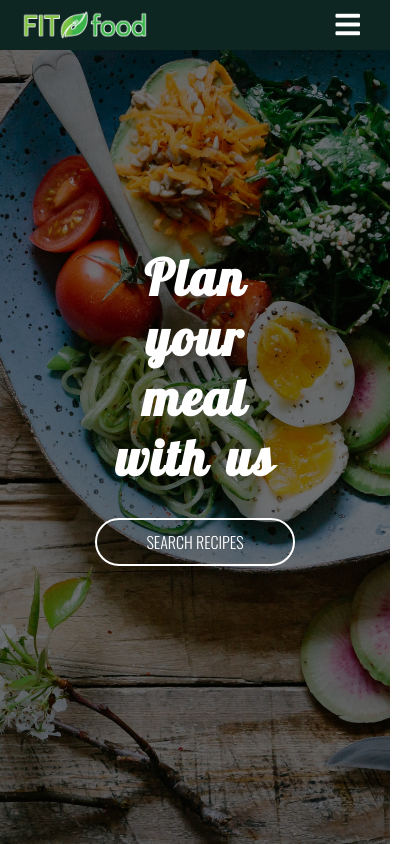
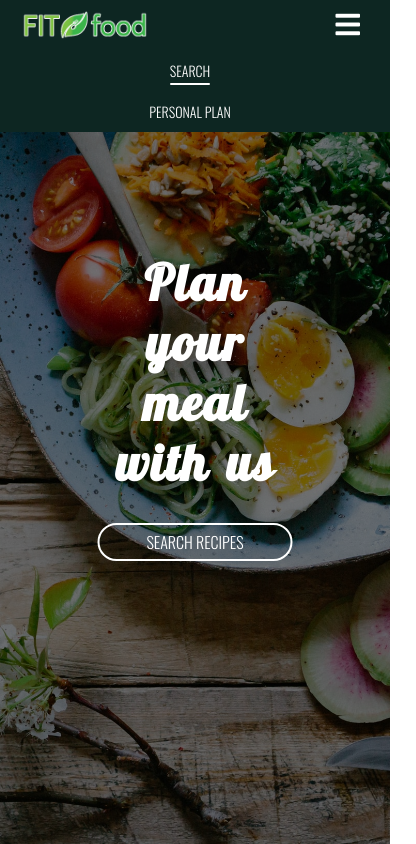
Before and after one commit to davidSooky/React-Recipe-App, a React (Create React App) app: page / in a window 390 px wide. Both pictures are taken after a click on the icon 347 px from the left and 25 px from the top of the page. Shown: the top 844 px of the page, 416 px wide, since content can reach past the window. Built offline with nearby package versions, Linux system fonts and the light colour scheme; no server answers.

Commit message:
Respinsiveness bugfixes

```diff
--- a/src/components/Accordion.js
+++ b/src/components/Accordion.js
@@ -41,7 +41,7 @@ const Accordion = ({ recipes, date }) => {
                                     })
                                 }
                                 </ul>
-                                <a href={url} className="btn btn-show" target="_blank">Show recipe</a>
+                                <a href={url} className="btn btn-show" rel="noreferrer" target="_blank">Show recipe</a>
                                 <a
                                     className="btn btn-delete"
                                     onClick={() => {
--- a/src/components/App.css
+++ b/src/components/App.css
@@ -496,7 +496,24 @@ html {
   }
 
   .header-container .nav-links {
-    display: none;
+    display: block;
+    background: var(--main-color);
+    position: absolute;
+    width: 100%;
+    display: grid;
+    place-items: center;
+    top: 50px;
+    left: 0;
+    transition: 0.3s ease;
+    visibility: hidden;
+    opacity: 0;
+    height: 0;
+  }
+
+  .header-container .nav-links.active {
+    visibility: visible;
+    height: auto;
+    opacity: 1;
   }
 
   .header-container i {
@@ -508,6 +525,16 @@ html {
     width: 130px;
   }
 
+  .search-field {
+    height: 170px;
+    align-items: flex-start;
+    flex-direction: column;
+    justify-content: space-between;
+    font-size: 14px;
+    padding-bottom: 0;
+    margin-bottom: 25px;
+  }
+
   .card {
     flex-direction: column;
     width: 100%;
@@ -515,8 +542,10 @@ html {
 
   .recipe-list {
     display: flex;
+    font-size: 14px;
     flex-direction: column;
     justify-items: normal;
+    padding: 5px 10px;
   }
 
   .recipe-list .recipe {
@@ -541,8 +570,17 @@ html {
     padding: 0;
   }
 
+  .accordion-content .image img {
+    width: 90%;
+    height: 90%;
+  }
+
   .accordion .energy {
     order: 2;
+  }
+
+  .accordion .meal-name {
+    margin-top: 0;
   }
 
   .accordion .meal-info {
@@ -553,4 +591,9 @@ html {
   .footer {
     height: 50px;
   }
+
+  .btn {
+    padding: 5px;
+    width: auto;
+  }
 }
--- a/src/components/Footer.js
+++ b/src/components/Footer.js
@@ -7,6 +7,7 @@ const Footer = () => {
             <a
                 href="https://github.com/davidSooky/React-Recipe-App"
                 target="_blank"className="social-media"
+                rel="noreferrer"
             >
                 <i className="fab fa-github fa-2x"></i>
             </a>
--- a/src/components/Header.js
+++ b/src/components/Header.js
@@ -11,6 +11,7 @@ gsap.registerPlugin(CSSRulePlugin);
 
 export const Header = () => {
     const [scrolled, setScrolled] = useState(false);
+    const [open, setOpen] = useState(false);
     const btnRef = useRef(null);
     const navRef = useRef(null);
     const container = useRef(null);
@@ -25,6 +26,7 @@ export const Header = () => {
         : setScrolled(false)
     };
 
+    // Header reveal animation
     useEffect(() => {
         tl.set(container.current, { css: {visibility: "visible"}});
         tl.to(overlay, {duration: 1, left: "100%", ease: Power2.easeInOut})
@@ -46,7 +48,7 @@ export const Header = () => {
                 <div className="logo">
                     <img src={logo} alt={""} />
                 </div>
-                <ul className="nav-links">
+                <ul className={`nav-links ${open ? "active" : ""}`}>
                     <li>
                         <Link to="/" className={homePage ? "active" : ""}>Search</Link>
                     </li>
@@ -54,7 +56,7 @@ export const Header = () => {
                         <Link to="/saved" className={homePage ? "" : "active"}>Personal plan</Link>
                     </li>
                 </ul>
-                <i className="fas fa-bars fa-2x"></i>
+                <i className="fas fa-bars fa-2x" onClick={() => setOpen(!open)}></i>
             </nav>
             <div className="header-img" ref={container}>
                 <img src={headerImg} ref={img} alt={""} />
@@ -62,7 +64,8 @@ export const Header = () => {
                     <h2>Plan your meal with us</h2>
                     {homePage
                         ? <a href="#searched-recipes" className="btn btn-header">Search recipes</a>
-                        : <a href="#saved-recipes" className="btn btn-header">Check out your plan</a>}
+                        : <a href="#saved-recipes" className="btn btn-header">Check out your plan</a>
+                    }
                 </div>
             </div>
         </header>
--- a/src/components/useVisible.js
+++ b/src/components/useVisible.js
@@ -1,4 +1,4 @@
-import React, { useState, useEffect } from 'react';
+import { useState, useEffect } from 'react';
 
 const useVisible = (options) => {
     const [ref, setRef] = useState(null);
```
